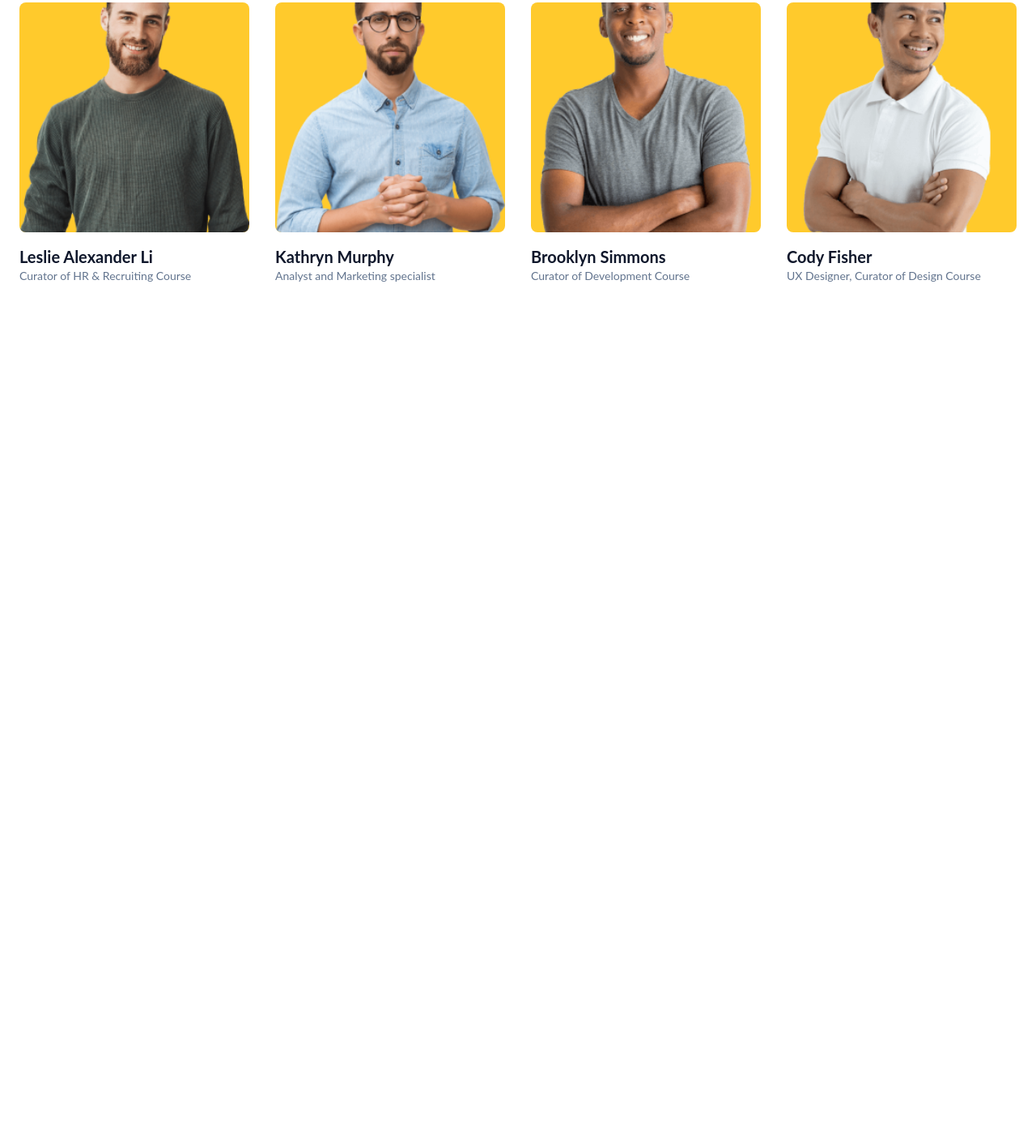
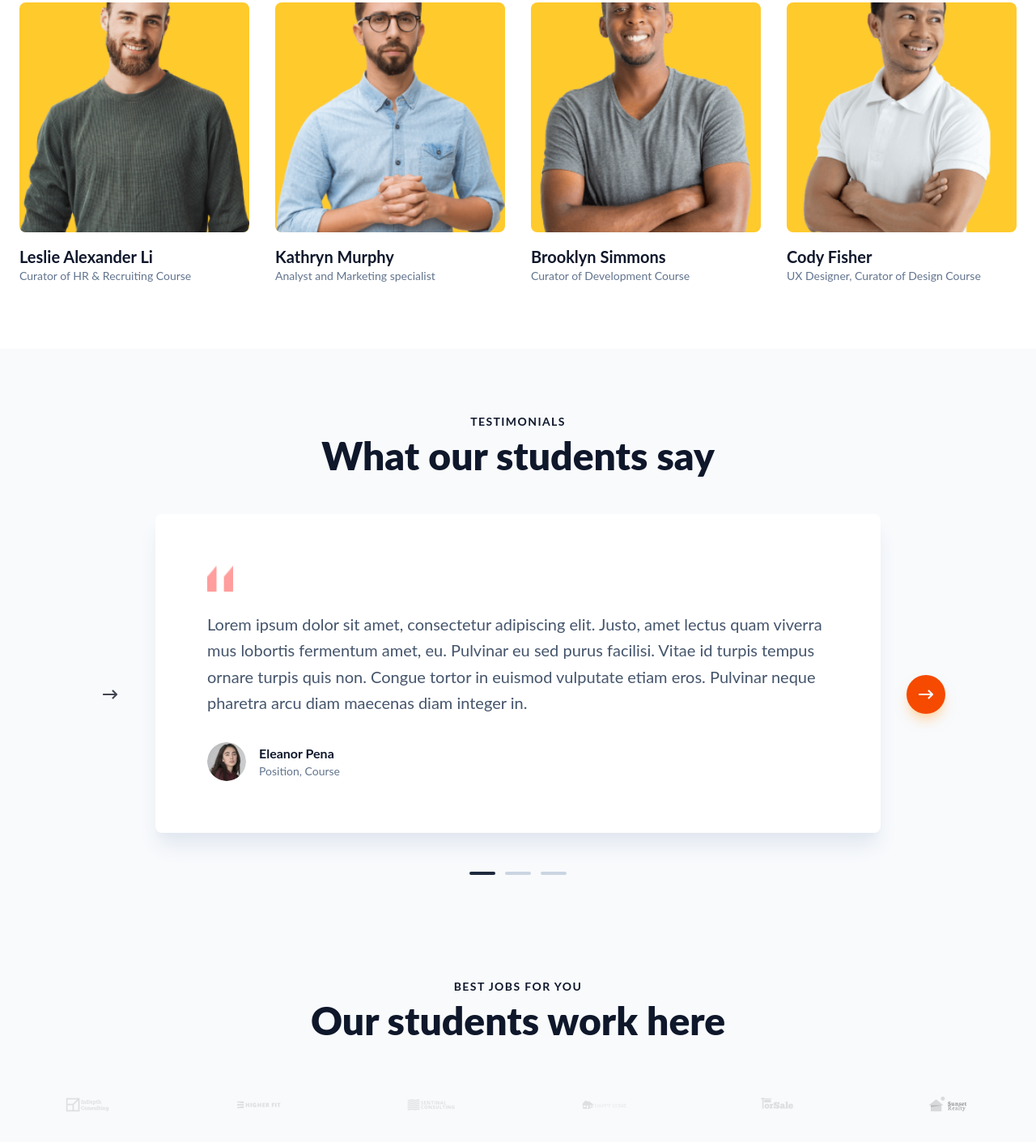
Before and after one commit to Faridun-07/Group-project-3, a website: page src/page2Ilyos.html in a window 1280 px wide. Shown: the part 4062-5473 px from the top of the page at 81% size. Before the commit the page ends 4493 px from the top, so only its background shows below. Drawn offline with nearby package versions, Linux system fonts and the light colour scheme; files that its build step writes are made by us from their sources.

Commit message:
Section 8

```diff
--- a/src/page2Ilyos.html
+++ b/src/page2Ilyos.html
@@ -460,5 +460,73 @@
 
 
 
+
+<!-- Section 8-->
+<section class="bg-slate-50 py-20 px-6">
+  <div class="max-w-7xl mx-auto">
+
+    <div class="text-center mb-12">
+      <p class="uppercase tracking-widest text-slate-900 font-bold text-sm mb-2">Testimonials</p>
+      <h2 class="text-4xl md:text-5xl font-black text-slate-900">What our students say</h2>
+    </div>
+
+    <div class="relative max-w-4xl mx-auto mb-20">
+
+
+      <div class="bg-white p-8 md:p-16 rounded-lg shadow-xl shadow-slate-200 relative">
+
+        <img src="../src/img/icons brackets.png" alt="quotes" class="w-8 h-8 mb-6 opacity-50">
+
+        <p class="text-slate-600 text-lg md:text-xl leading-relaxed mb-8">
+          Lorem ipsum dolor sit amet, consectetur adipiscing elit. Justo, amet lectus quam viverra mus lobortis fermentum amet, eu. Pulvinar eu sed purus facilisi. Vitae id turpis tempus ornare turpis quis non. Congue tortor in euismod vulputate etiam eros. Pulvinar neque pharetra arcu diam maecenas diam integer in.
+        </p>
+
+
+        <div class="flex items-center gap-4">
+          <img src="../src/img/Girl icon.png" alt="Eleanor Pena" class="w-12 h-12 rounded-full object-cover">
+          <div>
+            <h4 class="font-bold text-slate-900">Eleanor Pena</h4>
+            <p class="text-slate-500 text-sm">Position, Course</p>
+          </div>
+        </div>
+      </div>
+
+
+      <button class="hidden md:flex absolute -left-20 top-1/2 -translate-y-1/2 w-12 h-12 items-center justify-center hover:bg-orange-600/10 rounded-full transition-all">
+        <img src="../src/img/btn left.png" alt="prev" class="w-6 h-6 rotate-180">
+      </button>
+
+      <button class="hidden md:flex absolute -right-20 top-1/2 -translate-y-1/2 w-12 h-12 bg-orange-600 items-center justify-center rounded-full shadow-lg shadow-orange-200 hover:bg-orange-700 transition-all">
+        <img src="../src/img/Right direction.png" alt="next" class="w-6 h-6">
+      </button>
+
+
+      <div class="flex justify-center gap-3 mt-12">
+        <div class="w-8 h-1 bg-slate-800 rounded-full cursor-pointer"></div>
+        <div class="w-8 h-1 bg-slate-300 rounded-full cursor-pointer hover:bg-slate-400"></div>
+        <div class="w-8 h-1 bg-slate-300 rounded-full cursor-pointer hover:bg-slate-400"></div>
+      </div>
+    </div>
+
+
+    <div class="text-center mt-32">
+      <p class="uppercase tracking-widest text-slate-900 font-bold text-sm mb-2">Best jobs for you</p>
+      <h2 class="text-4xl md:text-5xl font-black text-slate-900 mb-16">Our students work here</h2>
+
+
+      <div class="grid grid-cols-2 md:grid-cols-3 lg:grid-cols-6 gap-12 items-center opacity-40 hover:opacity-100 transition-opacity duration-500">
+        <img src="../src/img/Logotip 1.png" alt="Company" class="grayscale hover:grayscale-0 transition-all cursor-pointer h-8 object-contain mx-auto">
+        <img src="../src/img/Logotip 2.png" alt="Company" class="grayscale hover:grayscale-0 transition-all cursor-pointer h-8 object-contain mx-auto">
+        <img src="../src/img/Logotip 3.png" alt="Company" class="grayscale hover:grayscale-0 transition-all cursor-pointer h-8 object-contain mx-auto">
+        <img src="../src/img/Logotip 4.png" alt="Company" class="grayscale hover:grayscale-0 transition-all cursor-pointer h-8 object-contain mx-auto">
+        <img src="../src/img/Logotip 5.png" alt="Company" class="grayscale hover:grayscale-0 transition-all cursor-pointer h-8 object-contain mx-auto">
+        <img src="../src/img/Logotip 6.png" alt="Company" class="grayscale hover:grayscale-0 transition-all cursor-pointer h-8 object-contain mx-auto">
+      </div>
+    </div>
+
+  </div>
+</section>
+
+
 </body>
 </html>
```
Also changed, not shown: src/img/Girl icon.png (added), src/img/Logotip 1.png (added), src/img/Logotip 2.png (added), src/img/Logotip 3.png (added), src/img/Logotip 4.png (added), src/img/Logotip 5.png (added), src/img/Logotip 6.png (added), src/img/Right direction.png (added), src/img/btn left.png (added), src/img/icons brackets.png (added).
